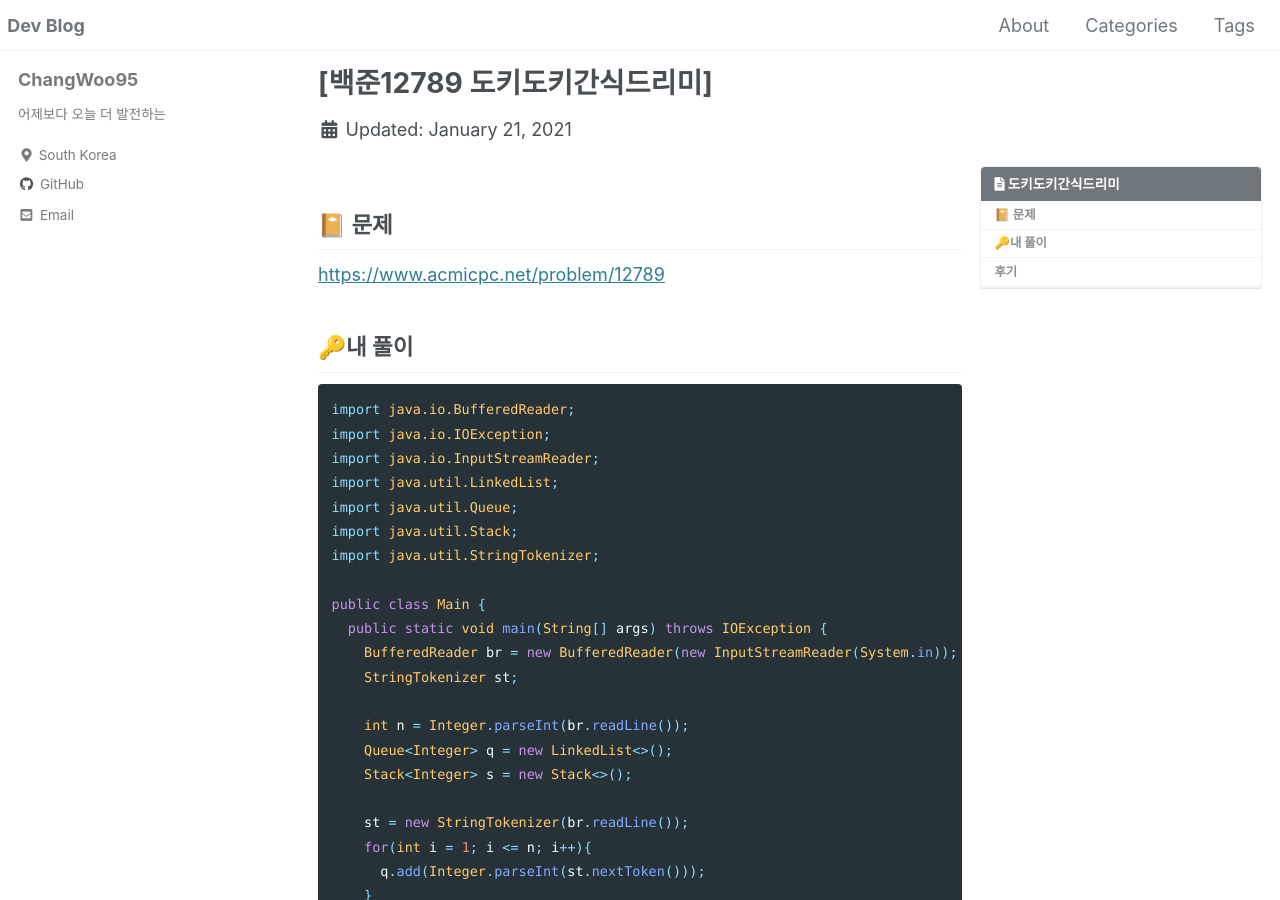
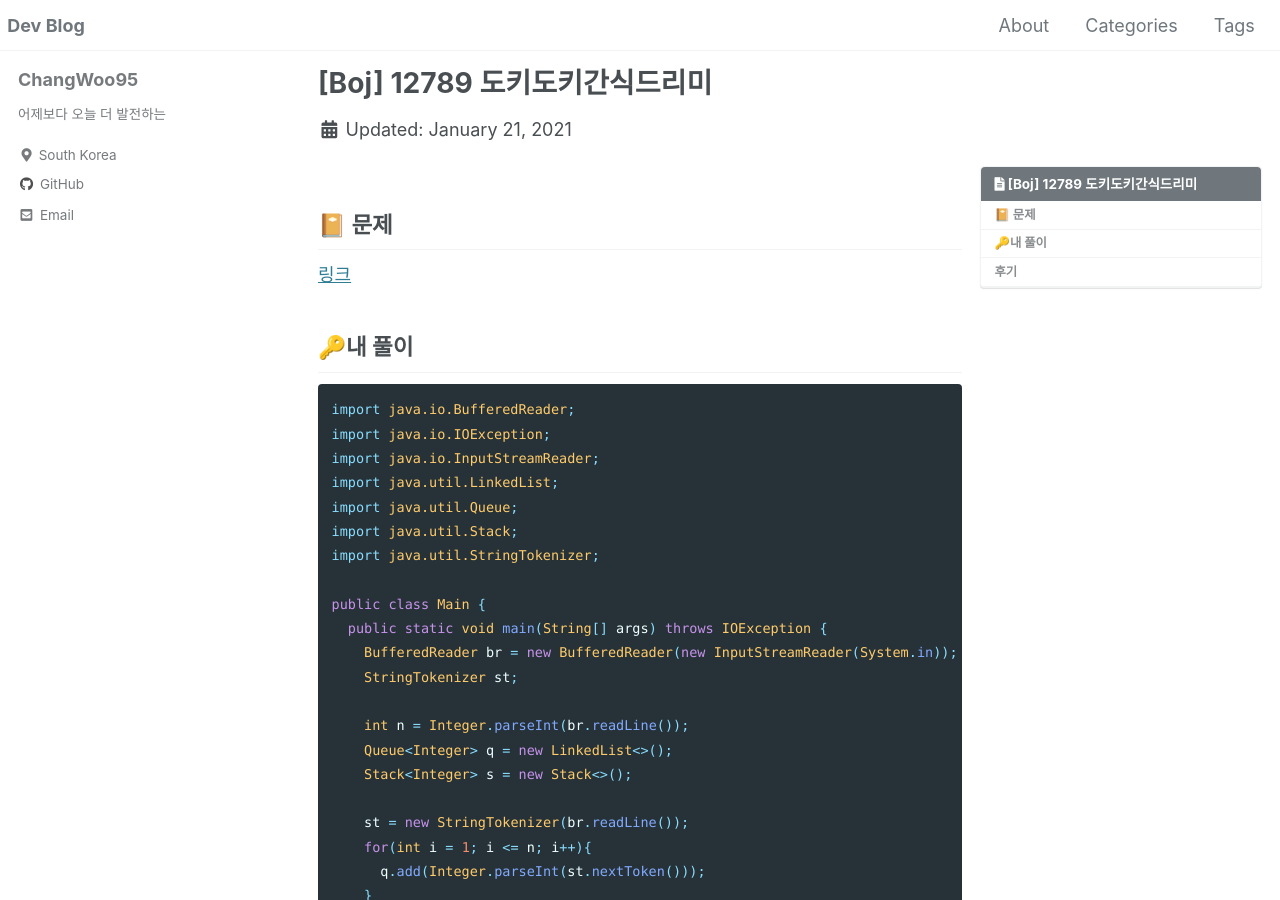
Before and after one commit to ChangWoo95/ChangWoo95.github.io, a Jekyll site: the page built from _posts/2021-01-20-Boj12789-도키도키간식드리미.md, in a window 1280 px wide and 900 px high. Built offline with Jekyll 4.4.1, drawn with Linux system fonts in a browser that asks for light colours; cached includes are drawn as plain includes; emoji names are drawn with the system emoji font; comment, search, counter and statistics services are not loaded.

Commit message:
docs: rename

```diff
--- a/_posts/2021-01-20-boj12789-도키도키간식드리미.md
+++ b/_posts/2021-01-20-Boj12789-도키도키간식드리미.md
@@ -1,5 +1,5 @@
 ---
-title:  "[백준12789 도키도키간식드리미]"
+title:  "[Boj] 12789 도키도키간식드리미"
 date: 2021-01-20 23:10:00
 categories:
 - PS
@@ -11,10 +11,10 @@ tags:
 - Algorithm
 toc: true
 toc_sticky: true
-toc_label: "도키도키간식드리미"
+toc_label: "[Boj] 12789 도키도키간식드리미"
 ---
 ## :notebook_with_decorative_cover: 문제
-<https://www.acmicpc.net/problem/12789>
+[링크](https://www.acmicpc.net/problem/12789)
 
 ## 🔑내 풀이
 
```
Also changed, not shown: _posts/2021-01-16-Boj5555-반지.md (renamed from _posts/2021-01-16-boj5555-반지.md), _posts/2021-01-17-Boj10845-큐.md (renamed from _posts/2021-01-17-boj10845-큐.md), _posts/2021-01-17-Boj7568-덩치.md (renamed from _posts/2021-01-17-boj7568-덩치.md), _posts/2021-01-18-Boj12018-YonseiTOTO.md (renamed from _posts/2021-01-18-boj12018-YonseiTOTO.md), _posts/2021-01-18-Boj14467-소가길을건너간이유1.md (renamed from _posts/2021-01-18-boj14467-소가길을건너간이유1.md), _posts/2021-01-18-Boj2847-게임을만든동준이.md (renamed from _posts/2021-01-18-boj2847-게임을만든동준이.md), _posts/2021-01-19-Boj14425-문자열집합.md (renamed from _posts/2021-01-19-boj14425-문자열집합.md).
